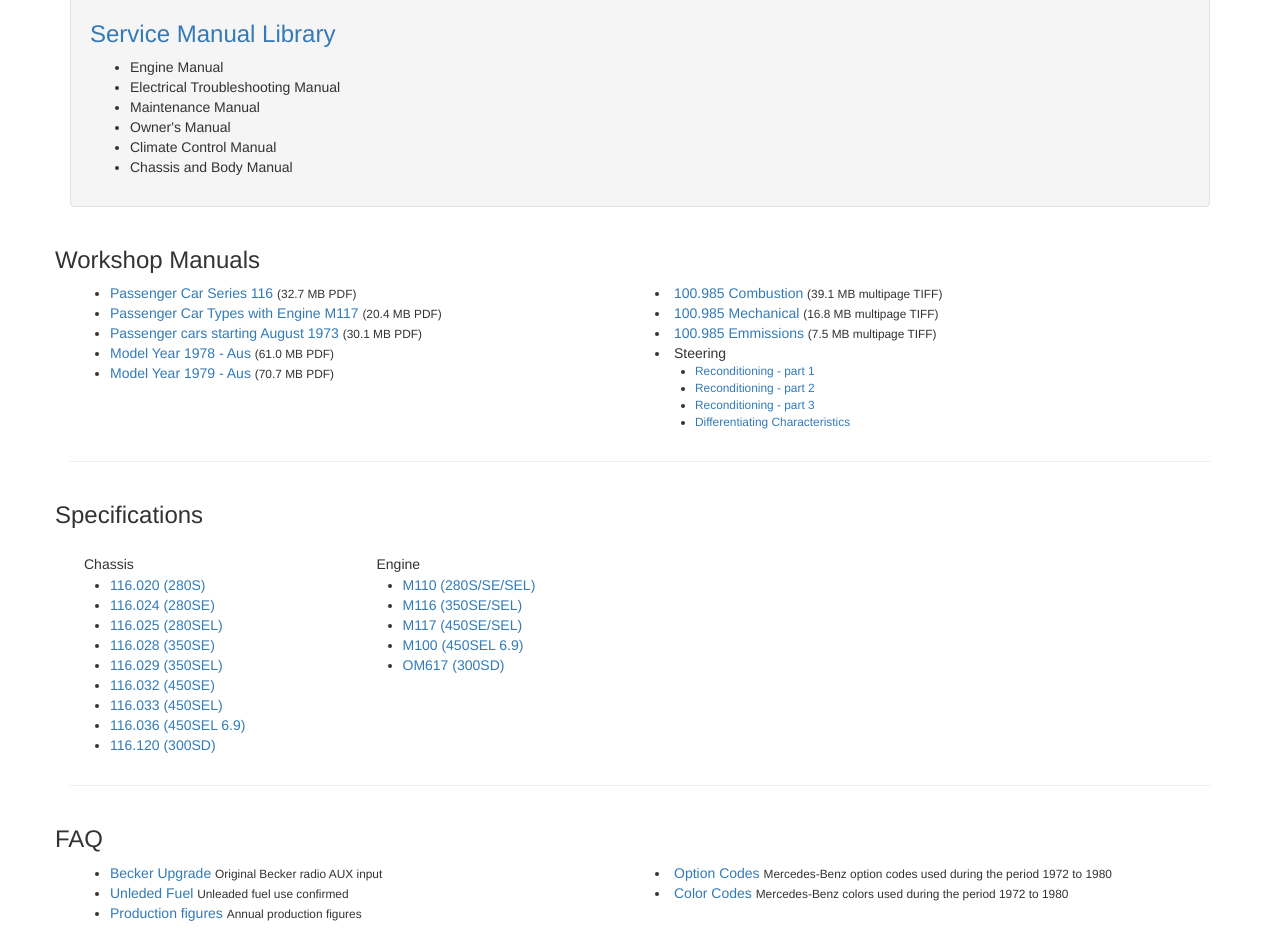
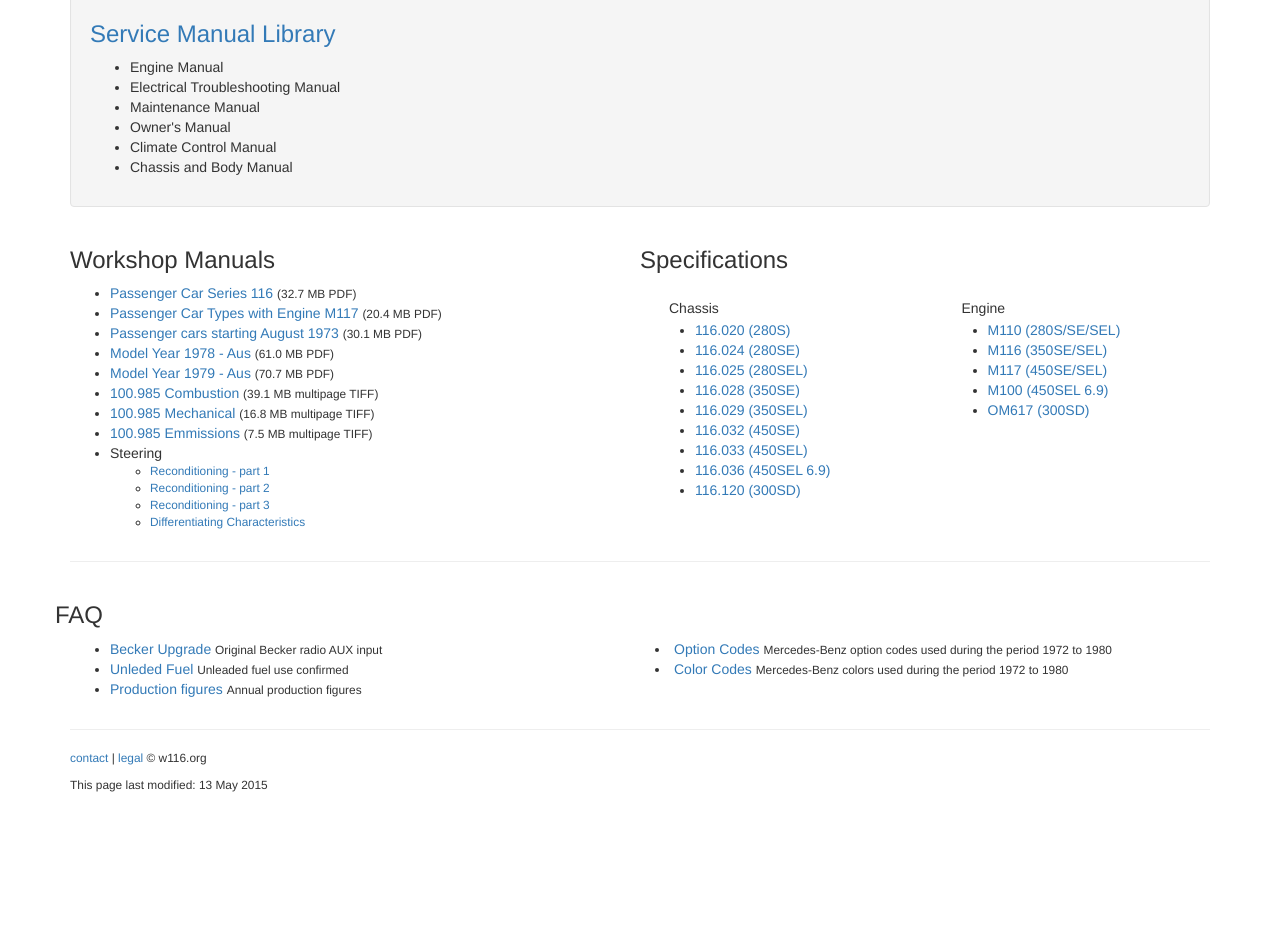
Before and after one commit to W116org/w116org.github.io, a Jekyll site: the page built from tech.html, in a window 1280 px wide. Shown: the part 1150-2102 px from the top of the page. Built offline with Jekyll 4.4.1, drawn with Linux system fonts in a browser that asks for light colours; nearby versions of some CDN libraries; comment, search, counter and statistics services are not loaded; after the commit the page ends 1954 px from its top, so only the background shows below that.

Commit message:
Update tech.html

```diff
--- a/tech.html
+++ b/tech.html
@@ -20,16 +20,14 @@
 </div>
 
 <div class="row">
+      <div class="col-md-6">
 <h3 id="manuals">Workshop Manuals</h3>
-      <div class="col-md-6">
 <ul>
 <li><a href="/pdf/tech/Passenger_Car_Series_116.pdf">Passenger Car Series 116</a> <span class="small">(32.7 MB PDF)</span></li>
 <li><a href="/pdf/tech/Passenger_Car_Types_with_Engine_M117.pdf">Passenger Car Types with Engine M117</a> <span class="small">(20.4 MB PDF)</span></li>
 <li><a href="/pdf/tech/Passenger_Cars_Starting_August_1973.pdf">Passenger cars starting August 1973</a> <span class="small">(30.1 MB PDF)</span></li>
 <li><a href="/pdf/tech/AUS_1978.pdf">Model Year 1978 - Aus</a> <span class="small">(61.0 MB PDF)</span></li>
 <li><a href="/pdf/tech/AUS_1979.pdf">Model Year 1979 - Aus</a> <span class="small">(70.7 MB PDF)</span></li>
-      </div><!-- /.col-md-6 -->
-      <div class="col-md-6">
 <li><a href="/pdf/tech/manual100.985/02_83.tif">100.985 Combustion</a> <span class="small">(39.1 MB multipage TIFF)</span></li>
 <li><a href="/pdf/tech/manual100.985/04_82.tif">100.985 Mechanical</a> <span class="small">(16.8 MB multipage TIFF)</span></li>
 <li><a href="/pdf/tech/manual100.985/07_80.tif">100.985 Emmissions</a> <span class="small">(7.5 MB multipage TIFF)</span></li>
@@ -42,11 +40,11 @@
 </ul></li>
 </ul>
       </div><!-- /.col-md-6 -->
-</div><!-- /.row -->
-<hr>
-<div class="row">
-      <h3 id="specifications">Specifications</h3>
-      <div class="col-md-3">
+      <hr class="hidden-md hidden-lg">
+      <div class="col-md-6">
+            <div class="row">
+            <h3 id="specifications">Specifications</h3>
+                  <div class="col-md-6">
 <p>Chassis</p>
 <ul>
 <li><a href="/tech/116_020/"> 116.020 (280S)</a></li>
@@ -59,8 +57,8 @@
 <li><a href="/tech/116_036/"> 116.036 (450SEL 6.9) </a></li>
 <li><a href="/tech/116_120/"> 116.120 (300SD) </a></li>
 </ul>
-      </div><!-- /.col-md-3 -->
-      <div class="col-md-3">
+                  </div><!-- /.col-md-6 -->
+                  <div class="col-md-6">
 <p>Engine</p>
 <ul>
 <li><a href="/tech/M110/"> M110 (280S/SE/SEL)</a></li>
@@ -69,7 +67,9 @@
 <li><a href="/tech/M100/"> M100 (450SEL 6.9) </a></li>
 <li><a href="/tech/OM617/"> OM617 (300SD) </a></li>
 </ul>
-      </div><!-- /.col-md-3 -->
+                  </div><!-- /.col-md-6 -->
+            </div><!-- /.row -->
+      </div><!-- /.col-md-6 -->
 </div><!-- /.row -->
 <hr>
 <div class="row">
```
